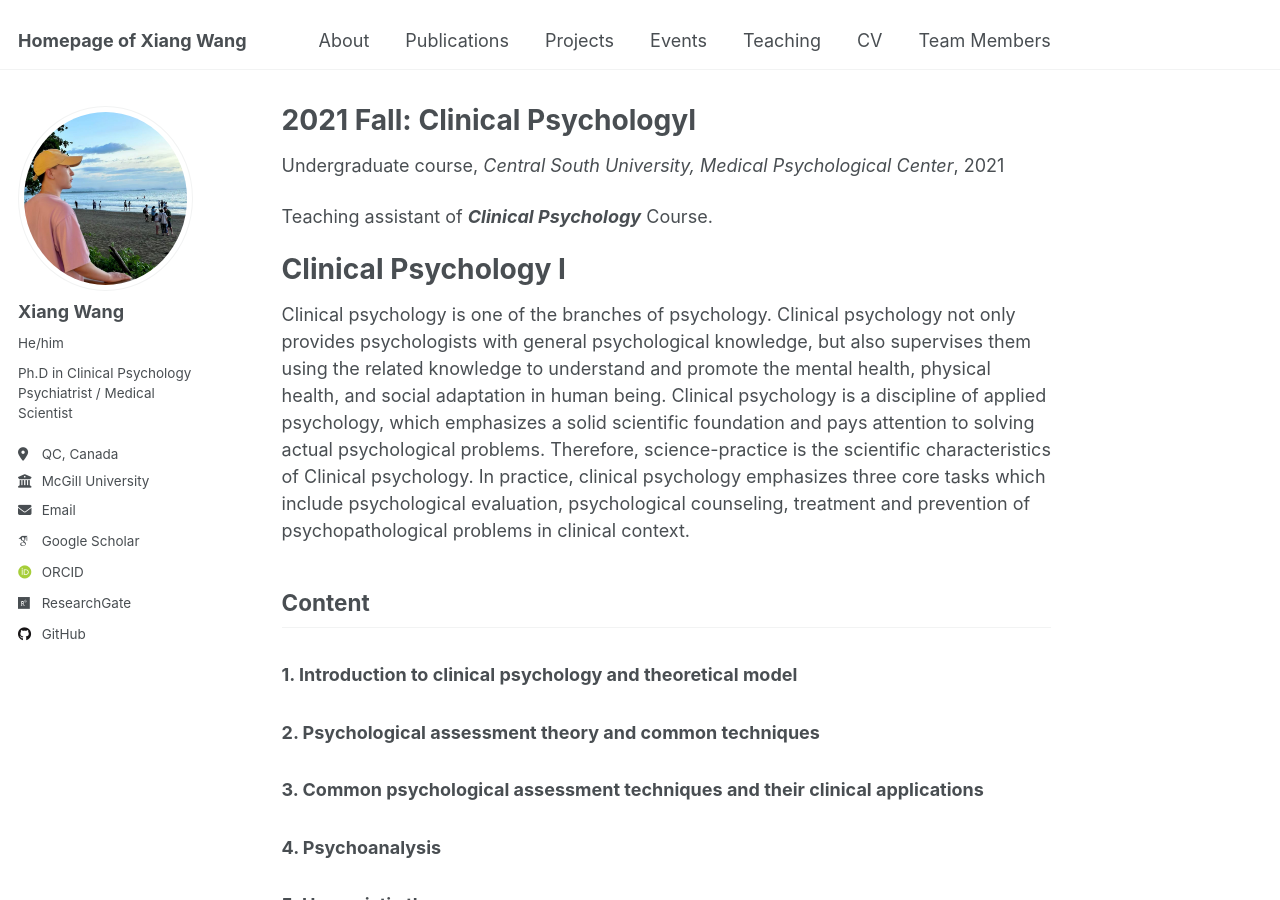
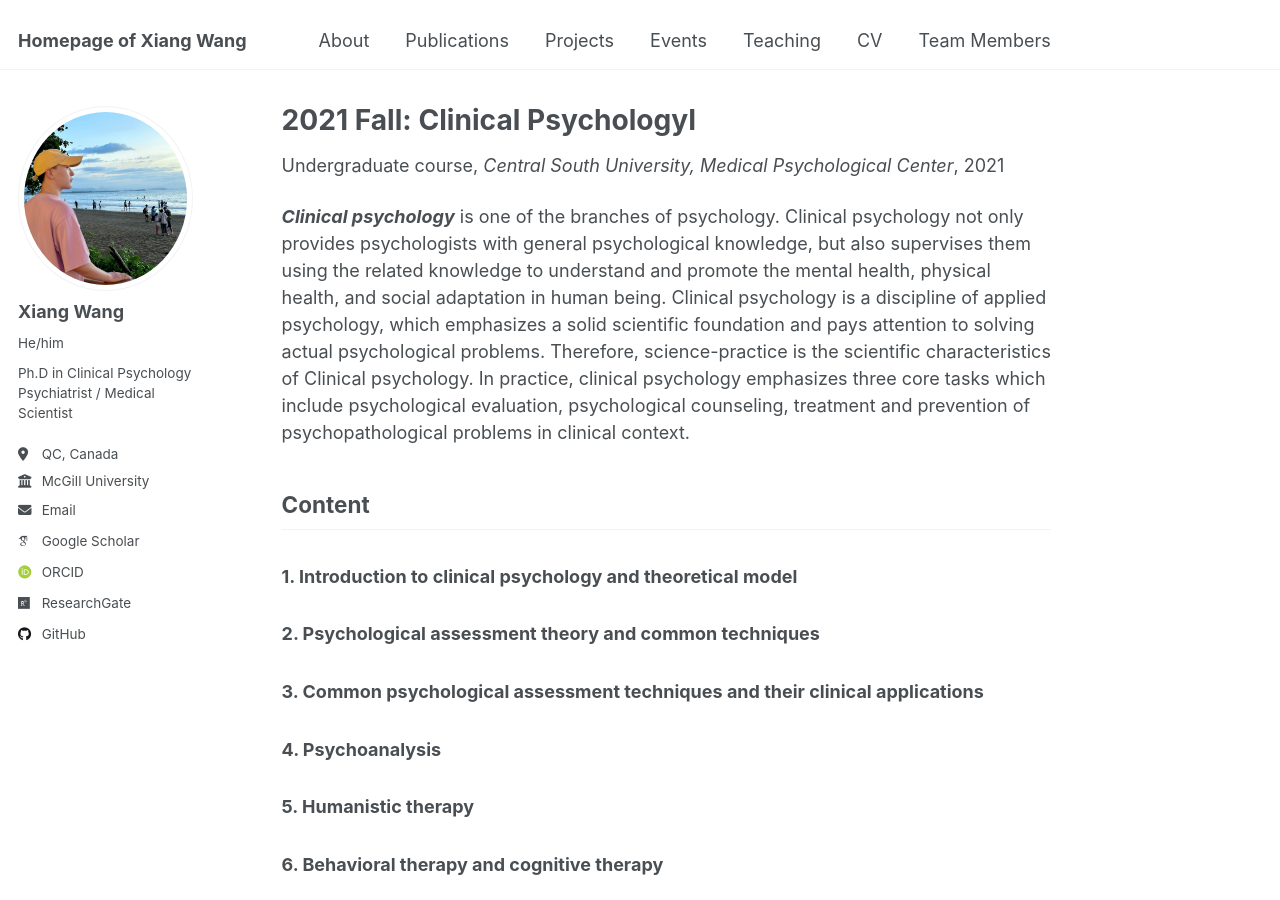
Before and after one commit to Xiang-Wangs/xiang-wangs.github.io, a Jekyll site: the page built from _teaching/2021-fall-clinical-psychology.md, in a window 1280 px wide and 900 px high. Built offline with Jekyll 4.4.1, drawn with Linux system fonts in a browser that asks for light colours; some web fonts are replaced.

Commit message:
Update 2021-fall-clinical-psychology.md

```diff
--- a/_teaching/2021-fall-clinical-psychology.md
+++ b/_teaching/2021-fall-clinical-psychology.md
@@ -8,11 +8,7 @@ venue: "Central South University, Medical Psychological Center"
 date: 2021-12-15
 location: "Changsha, CN"
 ---
-
-Teaching assistant of ***Clinical Psychology*** Course.
-
-# Clinical Psychology Ⅰ
-Clinical psychology is one of the branches of psychology. Clinical psychology not only provides psychologists with general psychological knowledge, but also supervises them using the related knowledge to understand and promote the mental health, physical health, and social adaptation in human being. Clinical psychology is a discipline of applied psychology, which emphasizes a solid scientific foundation and pays attention to solving actual psychological problems. Therefore, science-practice is the scientific characteristics of Clinical psychology. In practice, clinical psychology emphasizes three core tasks which include psychological evaluation, psychological counseling, treatment and prevention of psychopathological problems in clinical context.
+***Clinical psychology*** is one of the branches of psychology. Clinical psychology not only provides psychologists with general psychological knowledge, but also supervises them using the related knowledge to understand and promote the mental health, physical health, and social adaptation in human being. Clinical psychology is a discipline of applied psychology, which emphasizes a solid scientific foundation and pays attention to solving actual psychological problems. Therefore, science-practice is the scientific characteristics of Clinical psychology. In practice, clinical psychology emphasizes three core tasks which include psychological evaluation, psychological counseling, treatment and prevention of psychopathological problems in clinical context.
 ## Content
 ### 1. Introduction to clinical psychology and theoretical model
 ### 2. Psychological assessment theory and common techniques
```
